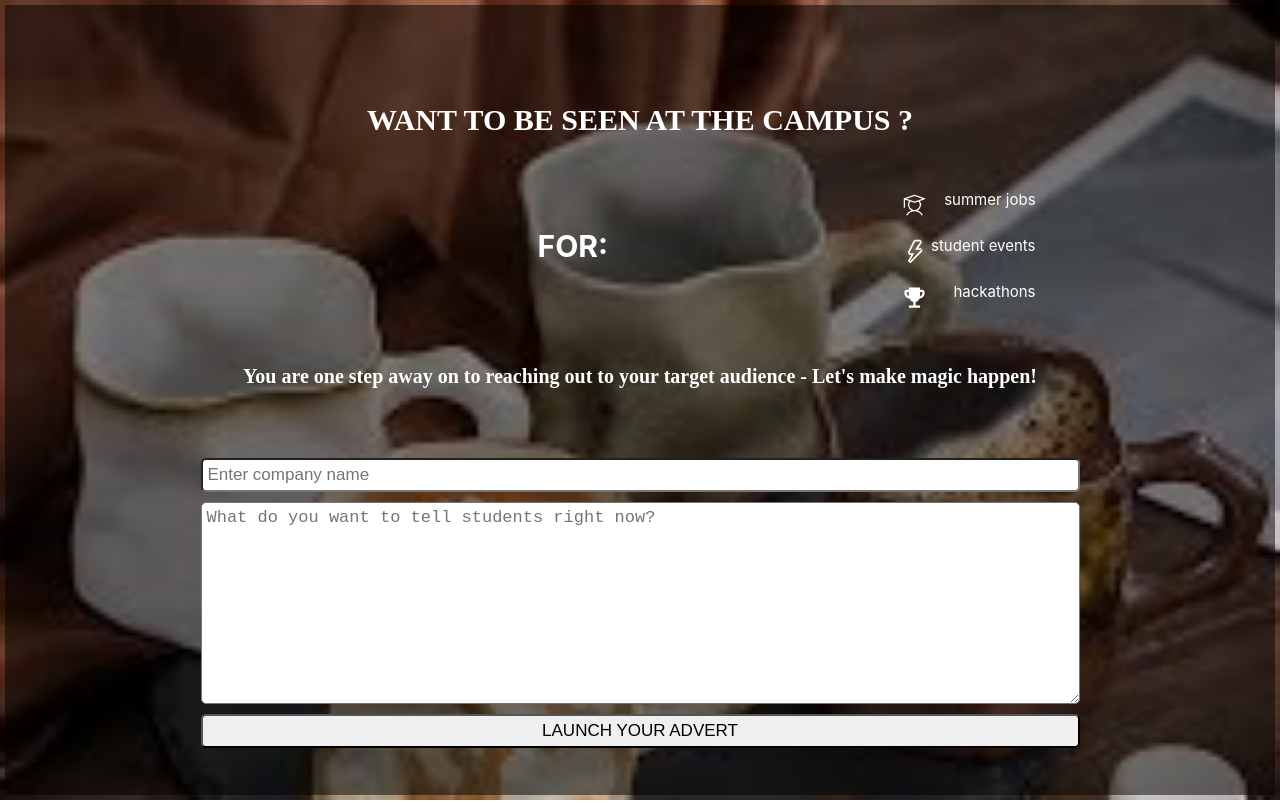
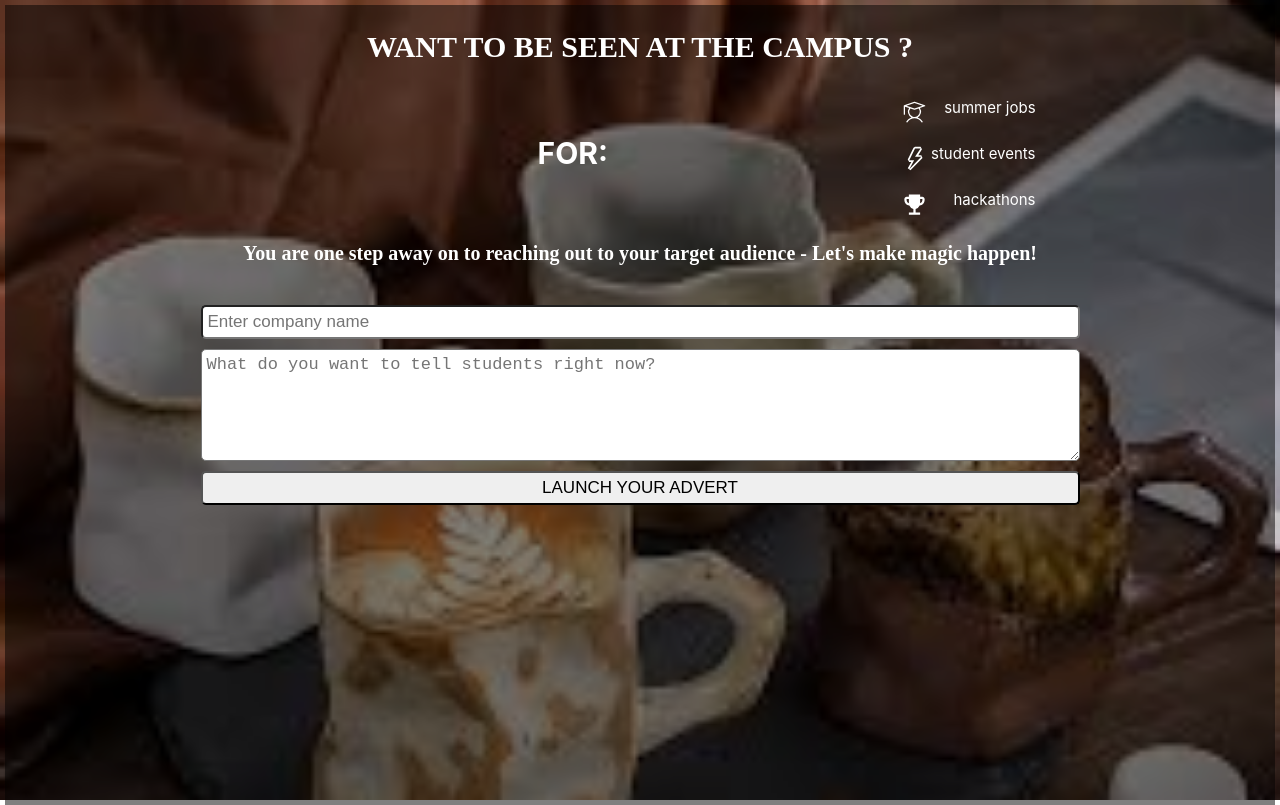
Before and after one commit to fredie7/recupp, a React (Create React App) app: page / in a window 1280 px wide. Built offline with nearby package versions, Linux system fonts and the light colour scheme.

Commit message:
fourth commit

```diff
--- a/src/App.css
+++ b/src/App.css
@@ -9,22 +9,14 @@
   justify-content: center;
   align-items: center;
   width: 100%;
-  background-color: rgba(
-    0,
-    0,
-    0,
-    0.5
-  ); /* Darken the background using RGBA color */
+  background-color: rgba(0, 0, 0, 0.5);
+  height: 100vh;
+  overflow: hidden;
 }
 
 .app {
   padding: 5px;
-  background-color: rgba(
-    0,
-    0,
-    0,
-    0.5
-  ); /* Darken the background using RGBA color */
+  background-color: rgba(0, 0, 0, 0.5);
 
   color: white;
   height: 100vh;
@@ -33,21 +25,20 @@
   justify-content: center;
   font-family: -apple-system, BlinkMacSystemFont, "Segoe UI", Roboto,
     "Helvetica Neue", Arial, sans-serif;
-  background-image: url("./image/coffee2.jpeg"); /* Set the background image */
+  background-image: url("./image/coffee2.jpeg");
   background-size: cover;
   background-position: center;
 }
 .be_seen {
   font-weight: 900;
   font-size: 30px;
-  /* text-shadow: 2px 2px #ff0000; */
   font-family: cursive;
-  margin-top: 50px;
+  margin-top: 20px;
 }
 .container {
-  /* background-color: aqua; */
   width: 100%;
   padding: 5px;
+  height: 100vh;
 }
 .for {
   flex: 1;
@@ -67,15 +58,13 @@
   justify-content: space-between;
   font-size: 15px;
   font-weight: 400;
-  margin-top: 40px;
+  margin-top: 20px;
   width: 90%;
-  /* background-color: red; */
 }
 .for {
   font-weight: bold;
 }
 .ad_options {
-  /* background-color: aqua; */
   flex-basis: 35%;
 }
 
@@ -100,16 +89,15 @@
 .reach_out {
   font-weight: 600;
   font-size: 20px;
-  /* text-shadow: 2px 2px #ff0000; */
 
   font-family: cursive;
-  margin-top: 50px;
+  margin-top: 20px;
 }
 .form {
   display: flex;
   flex-direction: column;
-  margin-top: 70px;
-  /* width: 95%; */
+  margin-top: 40px;
+  height: 200px;
 }
 .company_name {
   padding: 5px;
@@ -143,3 +131,15 @@
     font-size: 30px;
   }
 }
+
+/* @media screen and (min-width: 300px) {
+  .container {
+    margin-top: 100px;
+  }
+}
+@media screen and (min-width: 200px) {
+  .container {
+    margin-top: 200px;
+  }
+
+} */
```
